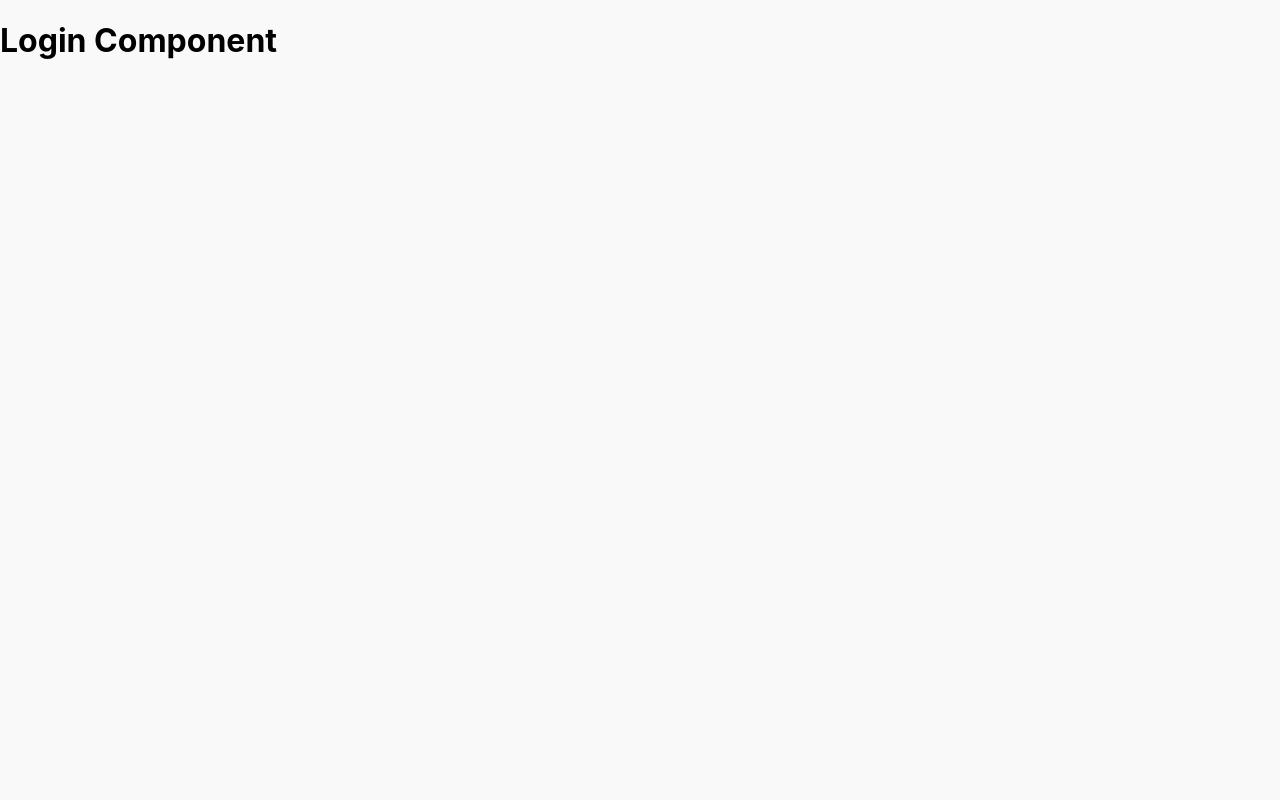
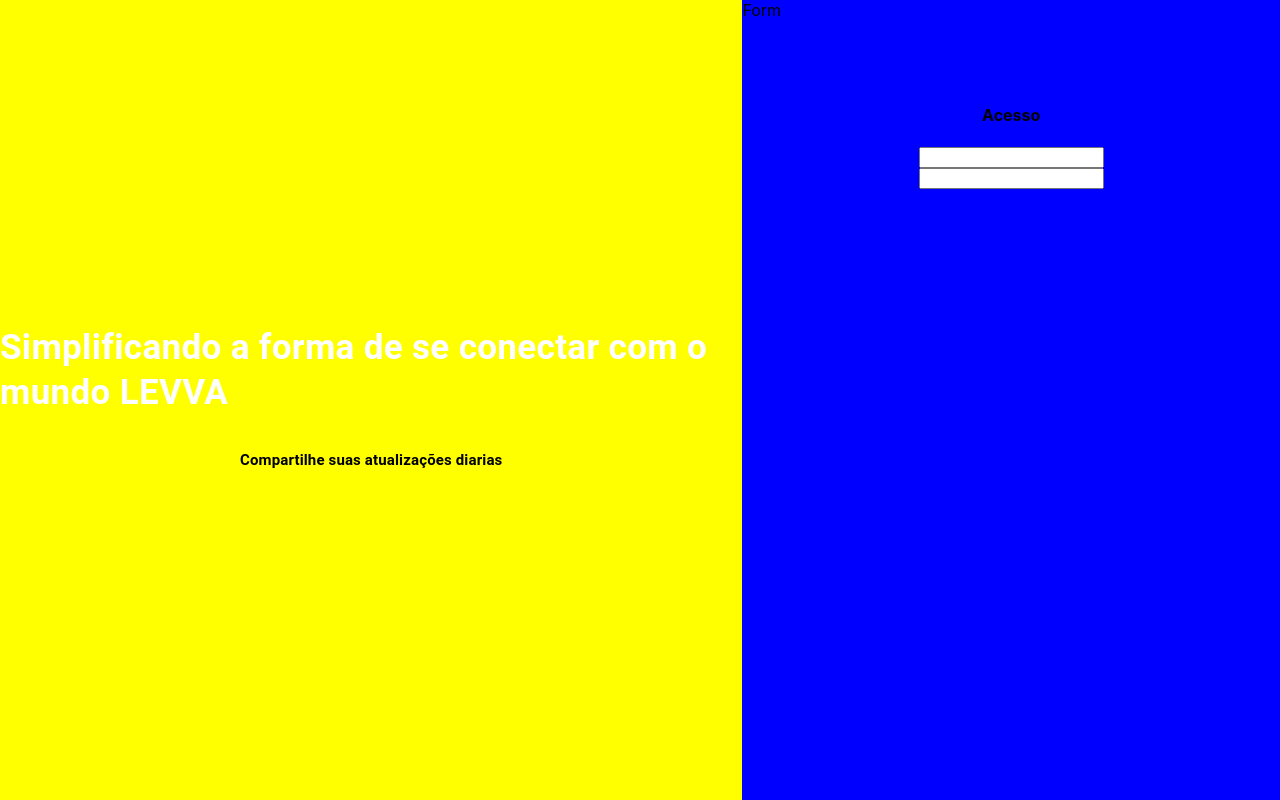
Before and after one commit to Jessica-conceicao/RedeLevva-, a React (Create React App) app: page /Login in a window 1280 px wide. Built offline with nearby package versions, Linux system fonts and the light colour scheme.

Commit message:
Customizando Componentes de Login

```diff
--- a/src/pages/Login/index.js
+++ b/src/pages/Login/index.js
@@ -1,8 +1,57 @@
 import React from "react";
+import { makeStyles } from "@material-ui/styles";
+import Typography from '@mui/material/Typography';
+import { Input } from "@mui/base";
 
+const UseStyles= makeStyles({
+    root: {
+       display: 'flex',
+       flexDirection: 'row',
+       height: '100vh'
+    },
+    fetf:{
+        backgroundColor:'yellow',
+        flexBasis: '58%',
+
+        display:'flex',
+        flexDirection:'column',
+        justifyContent:'center',
+        alignItems:'center',
+    },
+    right:{
+        backgroundColor:'blue',
+        flexGrow: 0 ,
+        flexBasis: '42%'
+    },
+    form:{
+        display:'flex',
+        flexDirection:'column',
+        margin: '64px 32px',
+        alignItems: 'center'
+
+    }
+})
 function Login (){
+    const classes = UseStyles ();
     return(
-        <h1> Login Component </h1>
+        <div className={classes.root}>
+            <div className={classes.fetf}>
+            <Typography style={{color: '#fff', fontSize: 35, lineHeight: '45px' }}>
+                <strong>Simplificando a forma de se conectar com o mundo LEVVA</strong>
+             </Typography>
+             <Typography style={{color: 'rbg{255,255,255,0.7}', marginTop:30 ,fontSize: 15, lineHeight: '30px' }}>
+                <strong>Compartilhe suas atualizações diarias</strong>
+             </Typography>
+            </div>
+            <div className={classes.right}>
+                 Form
+                <form className={classes.form}>
+                    <h4> Acesso </h4>
+                    <input type="text"/>
+                    <input type="text"/>
+                </form>
+            </div>
+        </div>
     )
 }
 export default Login;
```
Also changed, not shown: package.json (+6 -1 lines), 1 other file (tests, documents, lock files or other folders).
